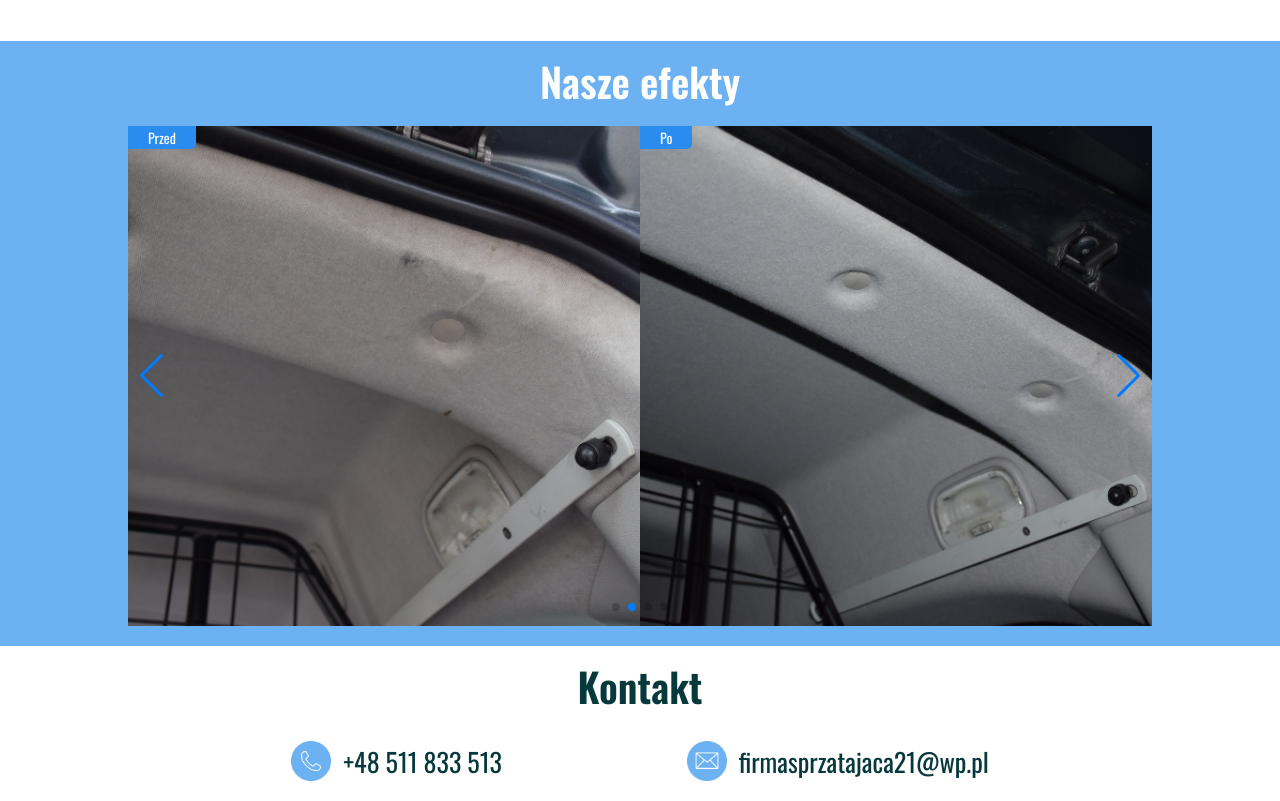
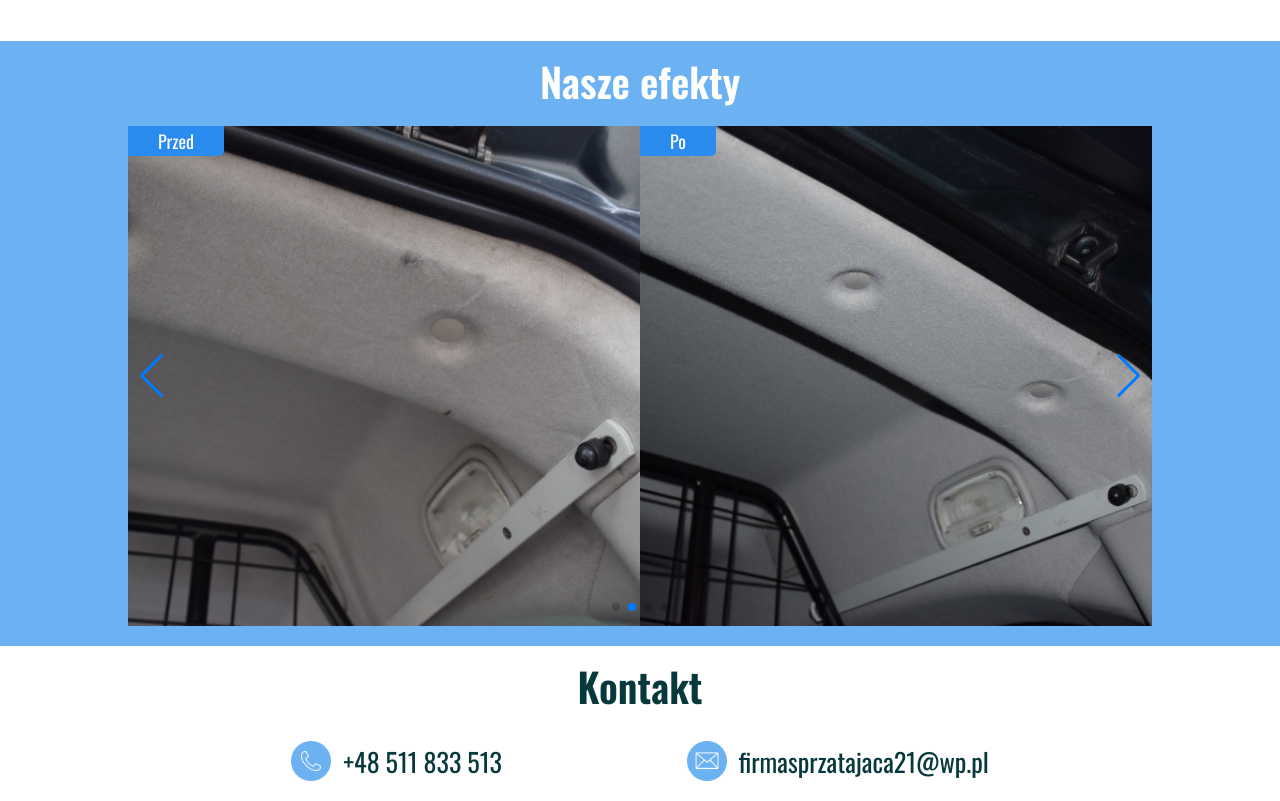
Before and after one commit to PatrykMlodawski/clean-project, a website with bundled scripts: page public/index.html in a window 1280 px wide. Shown: the part 2080-2881 px from the top of the page. Built offline with nearby package versions, Linux system fonts and the light colour scheme.

Commit message:
Some fixes

```diff
--- a/src/styles.css
+++ b/src/styles.css
@@ -470,6 +470,11 @@ footer {
   .menu-list .list-item a:hover::after {
     transform: translateX(0);
   }
+
+  .photo::after {
+    padding: 2px 30px;
+    font-size: 18px;
+  }
 }
 
 @media (min-width: 1280px) {
```
Also changed, not shown: 2 other files.
